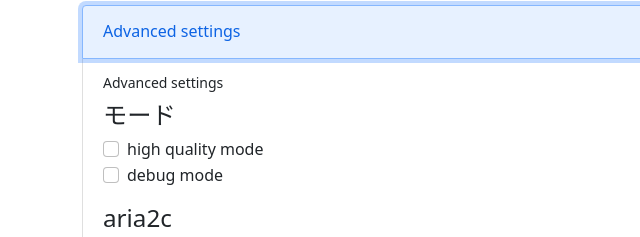
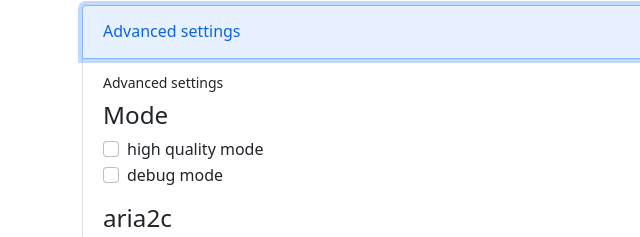
Before and after one commit to tay2501/youtube-dl-gui, an Electron app: page setting/setting.html in a window 1280 px wide. Both pictures are taken after a click on the button "Advanced settings". Shown: the part 256-493 px from the top of the page, 0-640 px from the left. Drawn offline with nearby package versions, Linux system fonts and the light colour scheme; no server answers.

Commit message:
Fix Japanese words to English words.

```diff
--- a/setting/setting.html
+++ b/setting/setting.html
@@ -106,7 +106,7 @@
               <h1>Advanced settings</h1>
               <!--モード-->
               <div class="mb-3">
-                <h2>モード</h2>
+                <h2>Mode</h2>
                 <div class="form-check">
                   <label class="form-check-label" for="high-quality-flg"
                     >high quality mode</label
```
